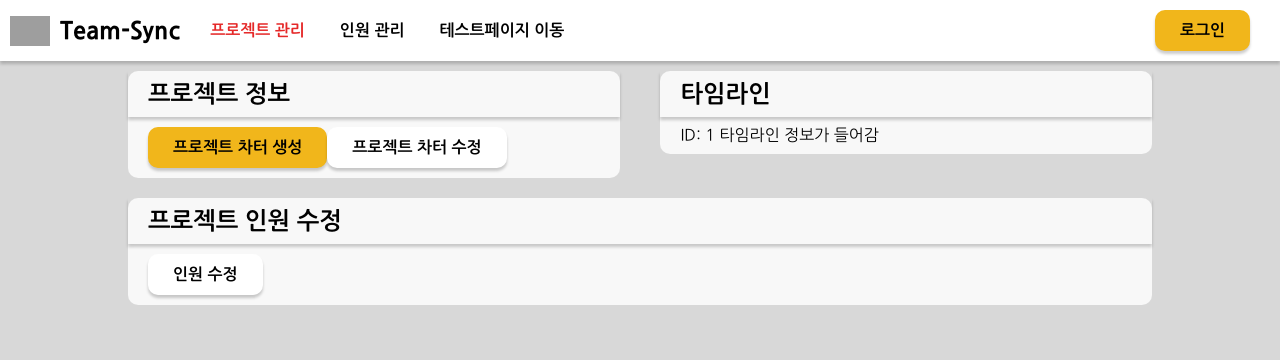
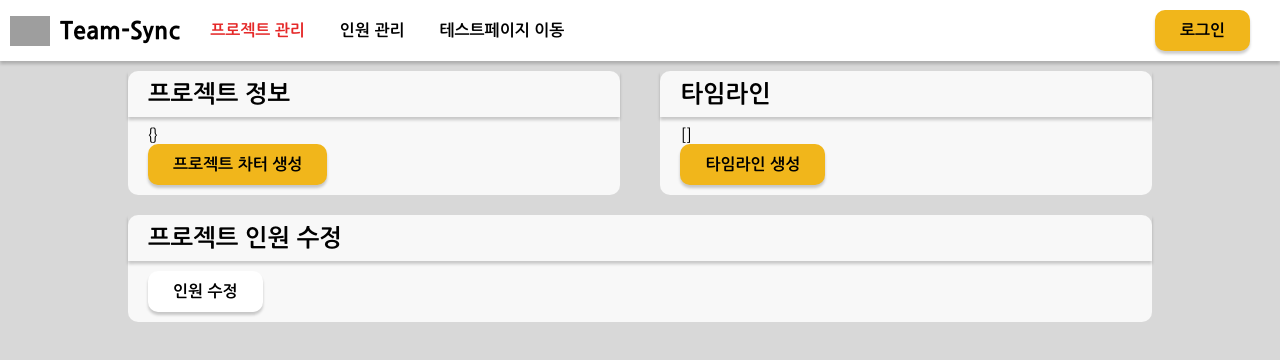
Before and after one commit to CSID-DGU/2024-2-SCS4031-PocketStone-6, a React (Create React App) app in the folder frontend/: page /project/1 in a window 1280 px wide. Shown: the top 360 px of the page. Built offline with nearby package versions, Linux system fonts and the light colour scheme; no server answers; grey boxes are pictures that could not be loaded.

Commit message:
FE: [feat] 기본 타임라인 생성, 수정 라우터 추가

```diff
--- a/frontend/src/App.tsx
+++ b/frontend/src/App.tsx
@@ -9,9 +9,10 @@ import { Navbar } from './components/Navbar/Navbar';
 import ProjectNew from './routes/project/ProjectNew';
 import ProjectDetail from './routes/project/ProjectDetail';
 import EmployeeDetail from './routes/employee/EmployeeDetail';
-import S from 'App.module.css'
+import S from 'App.module.css';
 import ProjectMember from 'routes/project/ProjectMember';
 import ProjectCharter from 'routes/project/ProjectCharter';
+import ProjectTimelines from 'routes/project/ProjectTimelines';
 
 function App() {
   return (
@@ -34,6 +35,7 @@ function App() {
           <Route path="/project/new" element={<ProjectNew />} />
           <Route path="/project/:id" element={<ProjectDetail />} />
           <Route path="/project/:id/charter" element={<ProjectCharter />} />
+          <Route path="/project/:id/timelines" element={<ProjectTimelines />} />
           <Route path="/project/:id/member" element={<ProjectMember />} />
 
           {/* 인원 관리 */}
--- /dev/null
+++ b/frontend/src/api/projects/createProjectTimelines.ts
@@ -0,0 +1,40 @@
+import axios from 'axios';
+import { tokenAxios } from '../tokenAPI';
+import { API_URL } from '../../constants/envText';
+import { headers } from '../../constants/headers';
+import { NavigateFunction } from 'react-router-dom';
+import { completeMessage } from '../../constants/completeMessage';
+import { ERROR_AT_CHARTER_REGISTER } from 'constants/errorMessage';
+import { refreshPage } from 'utils/movePage';
+
+export const createProjectTimelines = async (projectId: number, navigate: NavigateFunction) => {
+  const content = [
+    {
+      sprintOrder: 0,
+      sprintContent: '스프린트 시작',
+      sprintDurationWeek: 1,
+    },
+  ];
+
+  try {
+    const response = await tokenAxios.post(
+      `${API_URL}/api/projects/timelines/${projectId}`,
+      content,
+      {
+        headers: headers,
+      }
+    );
+    if (response.data) {
+      alert(completeMessage.CREATE_CHARTER);
+      refreshPage(navigate);
+      return;
+    }
+  } catch (error) {
+    console.error(error);
+    if (axios.isAxiosError(error)) {
+      alert(`${error.response?.data?.message}`);
+      return;
+    }
+    alert(`${ERROR_AT_CHARTER_REGISTER}`);
+  }
+};
--- a/frontend/src/api/projects/getProjectDetailInfo.ts
+++ b/frontend/src/api/projects/getProjectDetailInfo.ts
@@ -27,7 +27,7 @@ export const getProjectCharter = async (id: number) => {
   } catch (error) {
     console.error(error);
     if (axios.isAxiosError(error)) {
-      return error.response?.data;
+      return {};
     }
   }
 };
@@ -41,7 +41,7 @@ export const getProjectTimelines = async (id: number) => {
   } catch (error) {
     console.error(error);
     if (axios.isAxiosError(error)) {
-      return error.response?.data;
+      return [];
     }
   }
 };
--- a/frontend/src/constants/completeMessage.ts
+++ b/frontend/src/constants/completeMessage.ts
@@ -2,4 +2,5 @@ export const completeMessage = Object.freeze({
   CREATE_PROJECT: '프로젝트 등록이 완료됐습니다.',
   REGISTER_MEMBER: '인원 정보가 수정됐습니다.',
   CREATE_CHARTER: '기본 차터를 생성했습니다.',
+  CREATE_TIMELINES: '기본 타임라인을 생성했습니다.',
 });
--- a/frontend/src/routes/project/ProjectDetail.tsx
+++ b/frontend/src/routes/project/ProjectDetail.tsx
@@ -4,6 +4,8 @@ import S from './ProjectDetail.module.scss';
 import { useProjectDetailInfoQuery } from 'hooks/useProjectDetailInfoQuery';
 import { useProjectMemberQuery } from 'hooks/useProjectMemberQuery';
 import { createProjectCharter } from 'api/projects/createProjectCharter';
+import { createProjectTimelines } from 'api/projects/createProjectTimelines';
+import { checkIsNoData } from 'utils/checkIsNoData';
 
 export default function ProjectDetail() {
   const { id } = useParams();
@@ -23,6 +25,7 @@ export default function ProjectDetail() {
 
             {/* 차터 관련 정보 */}
             <p>{JSON.stringify(charterQuery.data)}</p>
+            {checkIsNoData(charterQuery.data) ? (
               <button
                 className={BS.YellowBtn}
                 onClick={() => {
@@ -30,11 +33,15 @@ export default function ProjectDetail() {
                 }}>
                 프로젝트 차터 생성
               </button>
-            <button className={BS.WhiteBtn} onClick={() => {
-              navigate(`/project/${id}/charter`)
+            ) : (
+              <button
+                className={BS.WhiteBtn}
+                onClick={() => {
+                  navigate(`/project/${id}/charter`);
                 }}>
                 프로젝트 차터 수정
               </button>
+            )}
           </div>
         </div>
         <div className={MS.content}>
@@ -42,8 +49,24 @@ export default function ProjectDetail() {
             <p>타임라인</p>
           </div>
           <div className={MS.contentBox}>
-            <p>ID: {id} 타임라인 정보가 들어감</p>
-            {/* <p>{JSON.stringify(timelinesQuery.data)}</p> */}
+            <p>{JSON.stringify(timelinesQuery.data)}</p>
+            {checkIsNoData(timelinesQuery.data) ? (
+              <button
+                className={BS.YellowBtn}
+                onClick={() => {
+                  createProjectTimelines(Number(id), navigate);
+                }}>
+                타임라인 생성
+              </button>
+            ) : (
+              <button
+                className={BS.WhiteBtn}
+                onClick={() => {
+                  navigate(`/project/${id}/timelines`);
+                }}>
+                타임라인 수정
+              </button>
+            )}
           </div>
         </div>
       </div>
--- /dev/null
+++ b/frontend/src/routes/project/ProjectTimelines.tsx
@@ -0,0 +1,19 @@
+import { useParams } from 'react-router-dom';
+import { MS } from 'styles';
+
+export default function ProjectTimelines() {
+  const { id } = useParams();
+
+  return (
+    <div className={MS.container}>
+      <div className={MS.content}>
+        <div className={MS.contentTitle}>
+          <p>프로젝트 타임라인 수정</p>
+        </div>
+        <div className={MS.contentBox}>
+            <p>{id} 타임라인 정보 및 수정</p>
+        </div>
+      </div>
+    </div>
+  );
+}
--- a/frontend/src/utils/checkIsNoData.ts
+++ b/frontend/src/utils/checkIsNoData.ts
@@ -1,3 +1,4 @@
 export const checkIsNoData = (data: any) => {
+  if (typeof data === 'object') return Object.keys(data).length === 0;
   return data === undefined || data.length === 0;
 };
```
Lines whose indentation alone changed are shown as unchanged.
